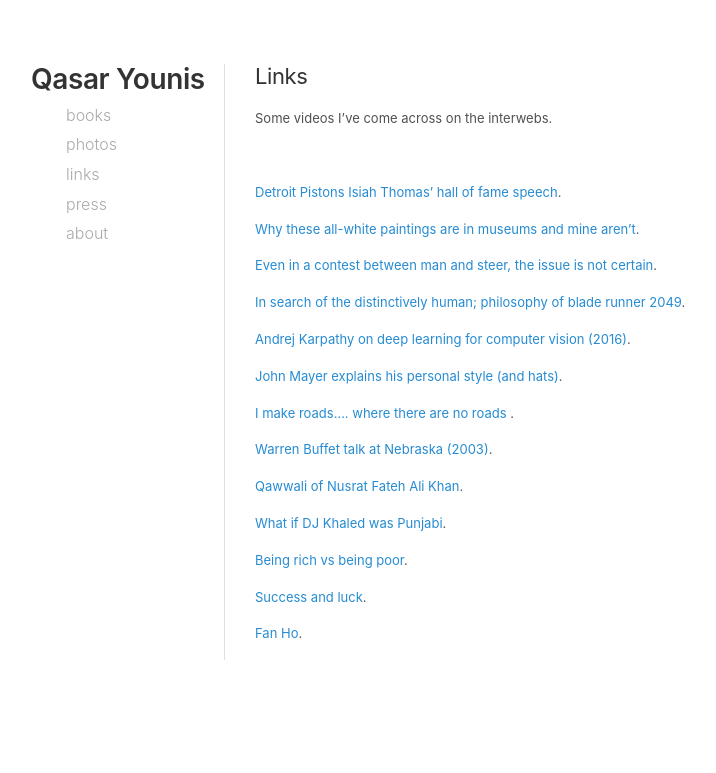
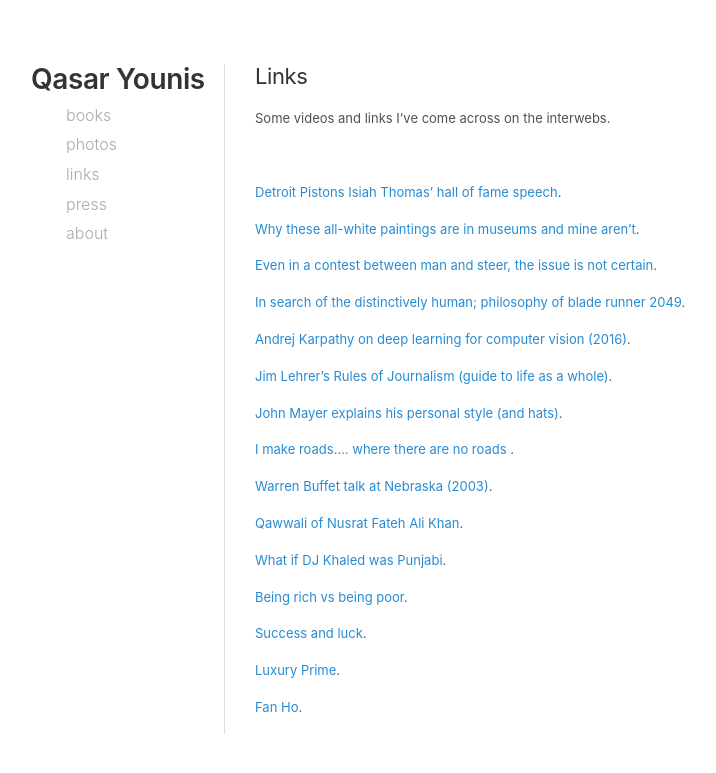
Before and after one commit to qasar/qasar.github.io, a Jekyll site: the page built from links.md, in a window 1280 px wide. Shown: the top 773 px of the page, without its empty margins (35-751 px from the left). Built offline with Jekyll 4.4.1, drawn with Linux system fonts in a browser that asks for light colours.

Commit message:
Update links.md

```diff
--- a/links.md
+++ b/links.md
@@ -3,7 +3,7 @@ title: Links
 permalink: /links/
 ---
 
-Some videos I've come across on the interwebs.
+Some videos and links I've come across on the interwebs.
 
 <p>&nbsp;</p>
 
@@ -16,6 +16,8 @@ Some videos I've come across on the interwebs.
 <a href="https://www.youtube.com/watch?v=O4etinsAy34&list=FLXJuURIK0_r_mGlRWSPkgCw&index=109&t=0s" target="_blank">In search of the distinctively human; philosophy of blade runner 2049</a>.
 
 <a href="https://www.youtube.com/watch?v=u6aEYuemt0M" target="_blank">Andrej Karpathy on deep learning for computer vision (2016)</a>.
+
+<a href="https://ethics.utep.edu/images/Jim_Lehrer_Rules_of_Journalism.pdf" target="_blank">Jim Lehrer’s Rules of Journalism (guide to life as a whole)</a>.
 
 <a href="https://www.youtube.com/watch?v=G4gjJoMi2vY" target="_blank">John Mayer explains his personal style (and hats)</a>.
 
@@ -31,4 +33,6 @@ Some videos I've come across on the interwebs.
 
 <a href= "https://youtu.be/3LopI4YeC4I" target="_blank">Success and luck</a>.
 
+<a href= "https://hbswk.hbs.edu/item/the-luxury-prime-how-luxury-changes-people" target="_blank">Luxury Prime</a>.
+
 <a href="https://www.youtube.com/watch?v=tmnXHPjhSIM&list=FLXJuURIK0_r_mGlRWSPkgCw&index=32&t=0s" target="_blank">Fan Ho</a>.
```
